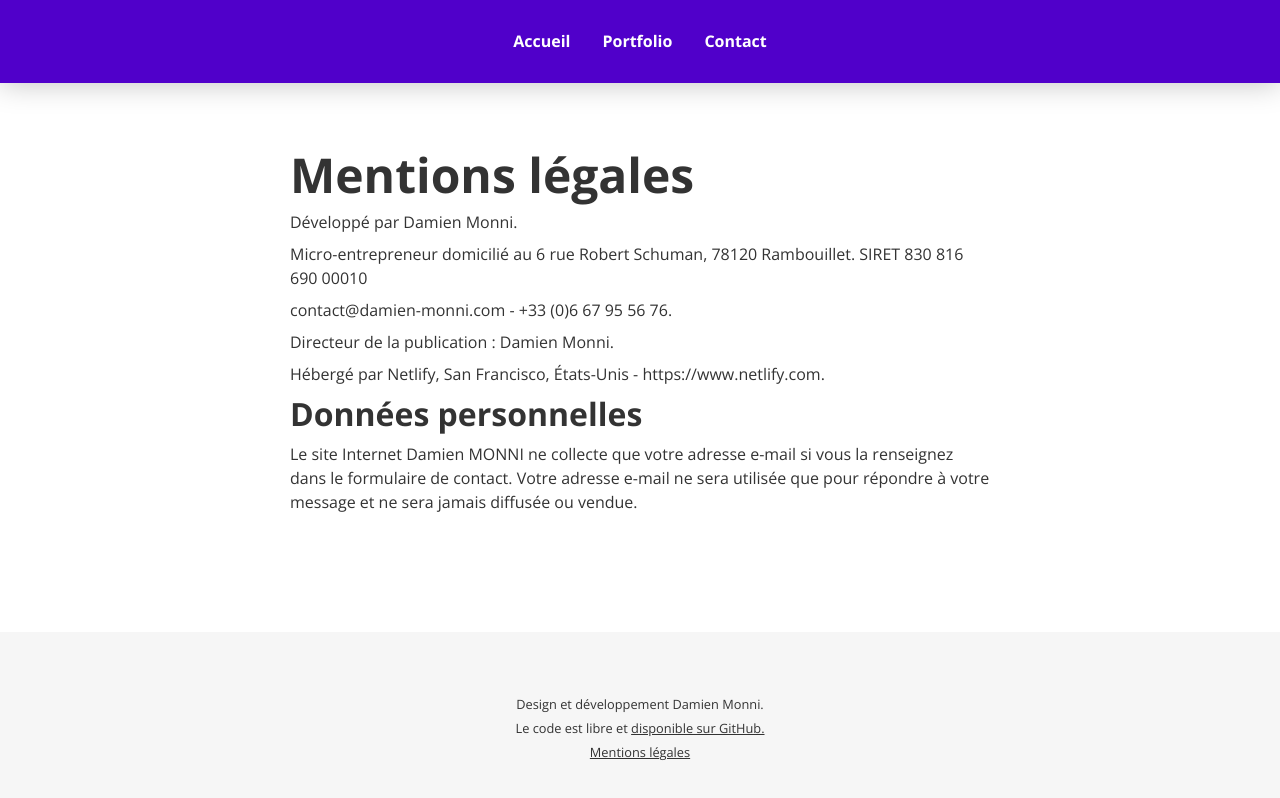
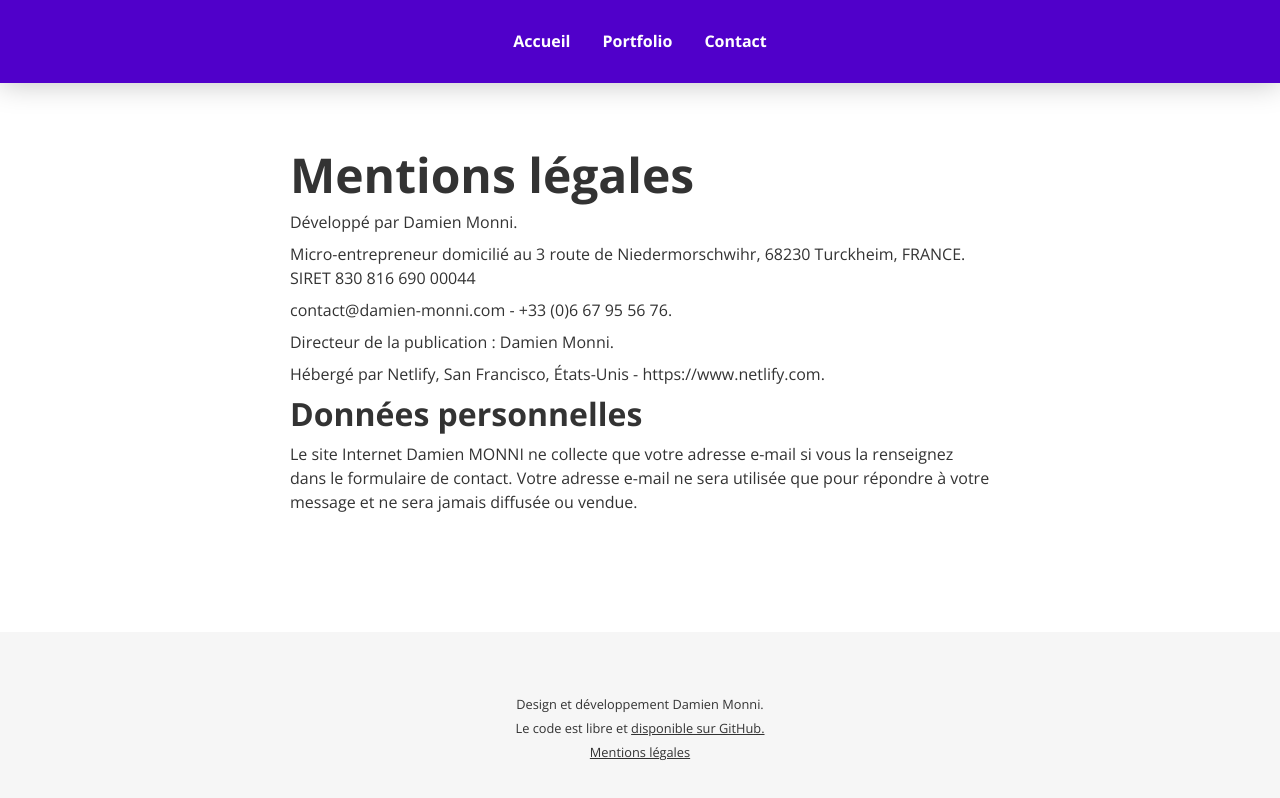
Before and after one commit to damien-monni/damien-monni, a Next.js app: page /legal in a window 1280 px wide. Built offline with nearby package versions, Linux system fonts and the light colour scheme.

Commit message:
Edit address

```diff
--- a/src/components/Legal/Legal.js
+++ b/src/components/Legal/Legal.js
@@ -9,8 +9,8 @@ function Legal() {
       <h1>Mentions légales</h1>
       <p>Développé par Damien Monni.</p>
       <p>
-        Micro-entrepreneur domicilié au 6 rue Robert Schuman, 78120 Rambouillet.
-        SIRET 830 816 690 00010
+        Micro-entrepreneur domicilié au 3 route de Niedermorschwihr, 68230
+        Turckheim, FRANCE. SIRET 830 816 690 00044
       </p>
       <p>contact@damien-monni.com - +33 (0)6 67 95 56 76.</p>
       <p>Directeur de la publication : Damien Monni.</p>
```
